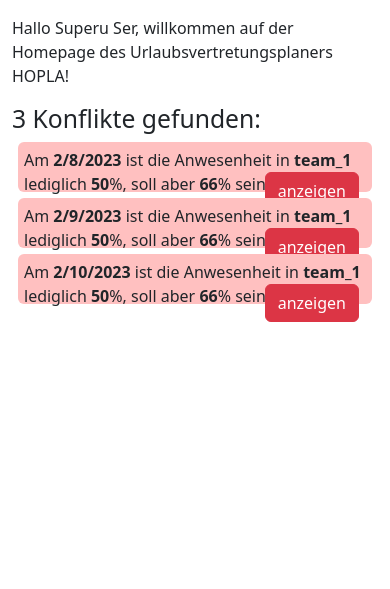
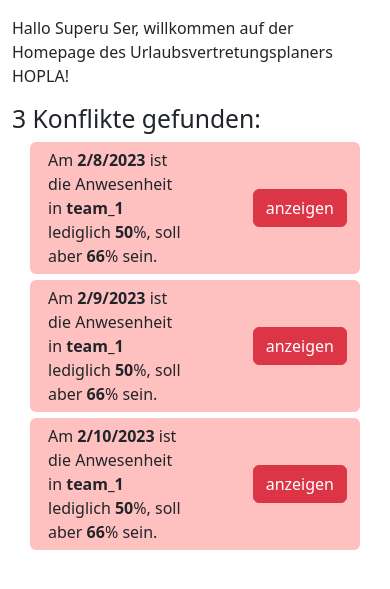
Before and after one commit to CodaCodalis/holiday-leave-planner, a Django app: page / in a window 390 px wide. Shown: the part 89-678 px from the top of the page. Run offline with Django 4.2, Linux system fonts and the light colour scheme; a user stored in the database is signed in; data comes from the database, SQL or seed files in the repository; some libraries are stand-ins or nearby versions.

Commit message:
pop up messages optimized for mobile devices

```diff
--- a/static/css/base.css
+++ b/static/css/base.css
@@ -75,7 +75,7 @@ td.conflict-free:hover {
 .conflict {
     position: relative;
     background-color:#ffc0c0;
-    height: 50px;
+    min-height: 50px;
     margin: 6px;
     padding: 6px 6px 6px 6px;
     border-radius: 6px;
@@ -111,3 +111,8 @@ td.conflict-free:hover {
 #overview-back {
   margin: 10px 10px 10px 10px;
 }
+
+.div_btn_show {
+    display: flex;
+    align-items: center;
+}
--- a/static/js/pages_homepage.js
+++ b/static/js/pages_homepage.js
@@ -65,7 +65,7 @@ for (var i = 1; i <= conflictsCount; i++) {
     let link = '/vacations/?month=' + year + '-' + month;
 
 
-    $("#conflict" + i).append(button);
+    $("#conflict" + i + " div.div_btn_show").append(button);
 
     setTimeout(function (i) {
             $('#conflict' + i).show('slow');
--- a/templates/home.html
+++ b/templates/home.html
@@ -8,15 +8,18 @@
         Es bestehen keine Konflikte bei der Urlaubsplanung.
     {% else %}
         <h2><span id="count"></span> Konflikte gefunden: </h2>
-        <span id="conflicts">
-           <div id="conflict0" class="conflict">
-               Am
-               <span id="date0" class="entry"></span> ist die Anwesenheit in
-               <span id="team0" class="entry"></span> lediglich
-               <span id="att0" class="entry"></span>%, soll aber
-               <span id="min_att0" class="entry"></span>% sein.
+        <div class="container" id="conflicts">
+           <div id="conflict0" class="conflict row">
+               <div class="col">
+                   Am
+                   <span id="date0" class="entry"></span> ist die Anwesenheit in
+                   <span id="team0" class="entry"></span> lediglich
+                   <span id="att0" class="entry"></span>%, soll aber
+                   <span id="min_att0" class="entry"></span>% sein.
+               </div>
+               <div class="col align-middle div_btn_show"></div>
            </div>
-        </span>
+        </div>
     {% endif %}
 {% else %}
   <p>Sie sind nicht eingeloggt.</p>
```
